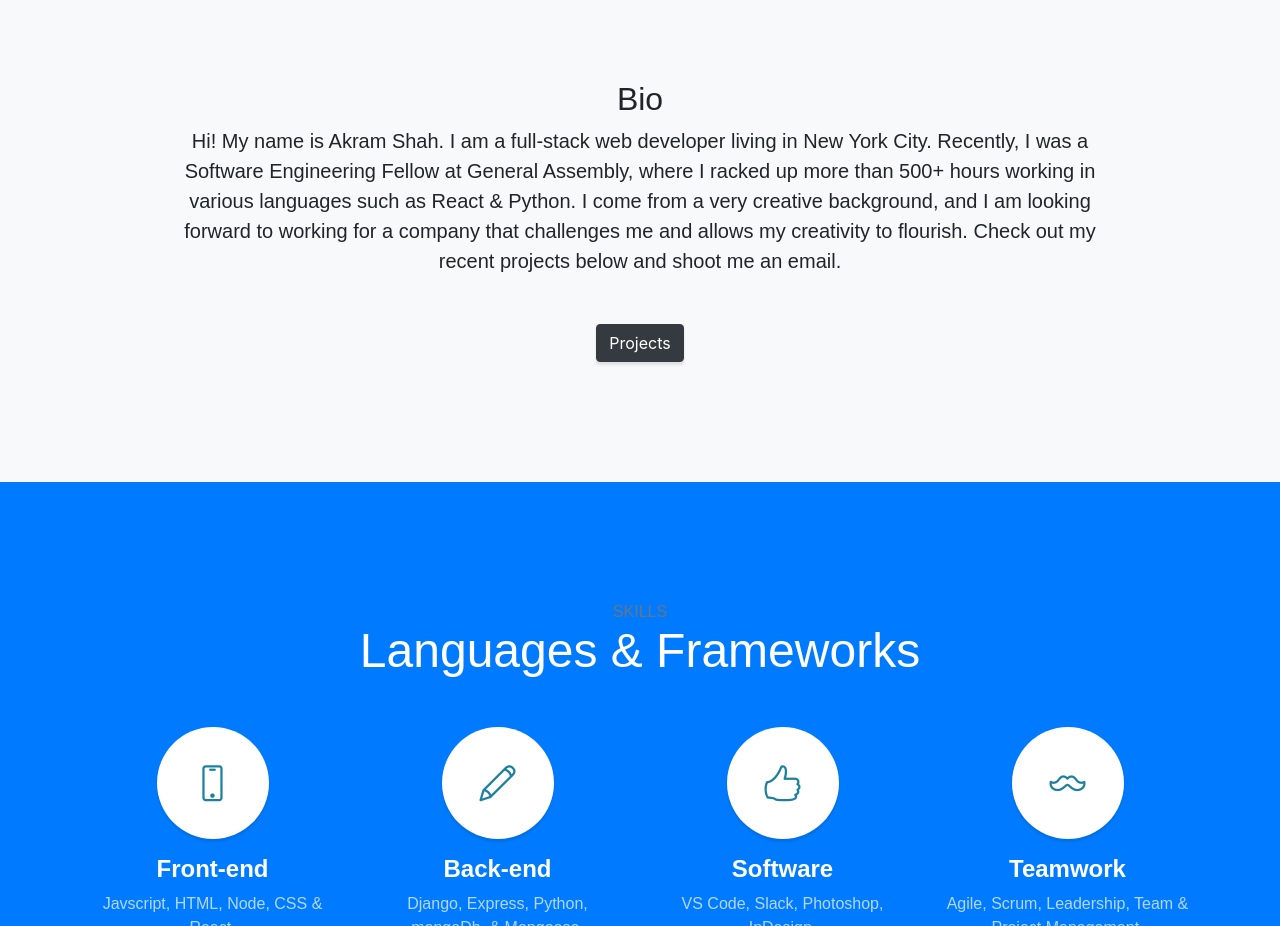
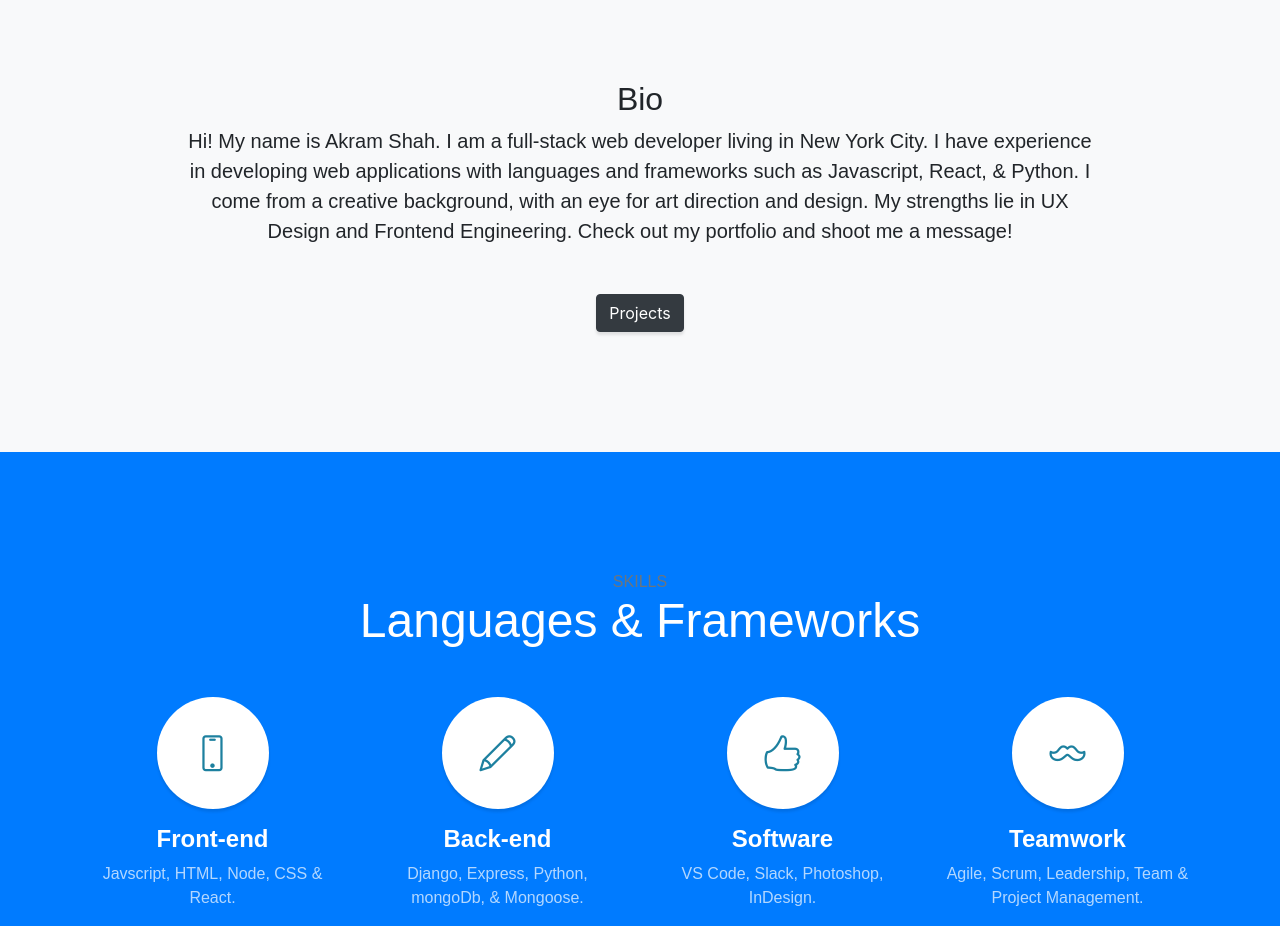
Before and after one commit to akramshah/akramshah.github.io, a website with bundled scripts: page index.html in a window 1280 px wide. Shown: the part 840-1766 px from the top of the page. Built offline with nearby package versions, Linux system fonts and the light colour scheme; a web font is replaced by a local one.

Commit message:
Updated bio.

```diff
--- a/index.html
+++ b/index.html
@@ -72,7 +72,7 @@
       <div class="row">
         <div class="col-lg-10 mx-auto">
           <h2>Bio</h2>
-          <p class="lead mb-5 bio">Hi! My name is Akram Shah. I am a full-stack web developer living in New York City. Recently, I was a Software Engineering Fellow at General Assembly, where I racked up more than 500+ hours working in various languages such as React & Python. I come from a very creative background, and I am looking forward to working for a company that challenges me and allows my creativity to flourish. Check out my recent projects below and shoot me an email.
+          <p class="lead mb-5 bio">Hi! My name is Akram Shah. I am a full-stack web developer living in New York City. I have experience in developing web applications with languages and frameworks such as Javascript, React, & Python. I come from a creative background, with an eye for art direction and design. My strengths lie in UX Design and Frontend Engineering. Check out my portfolio and shoot me a message!
            </p>
           <a class="btn btn-dark btn-xl js-scroll-trigger" href="#portfolio">Projects</a>
         </div>
```
